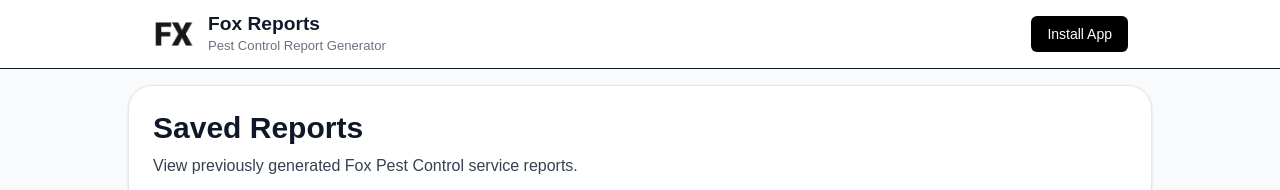
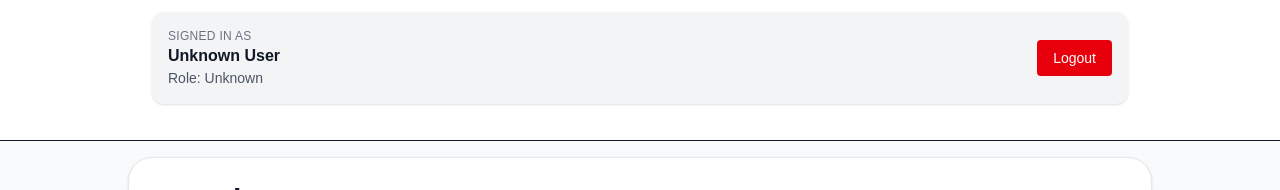
Before and after one commit to cnease/fox-report-generator, a Next.js app: page /reports in a window 1280 px wide. Shown: the top 190 px of the page. Built offline with nearby package versions, Linux system fonts and the light colour scheme; no server answers; the database is empty.

Commit message:
Fix reports page + logout + TypeScript errors

```diff
--- a/app/reports/page.tsx
+++ b/app/reports/page.tsx
@@ -2,8 +2,8 @@
 
 import CopyButton from "@/components/copy-button";
 import { useEffect, useMemo, useState } from "react";
-import InstallAppButton from "@/components/install-app-button";
 import BottomNav from "@/components/bottom-nav";
+import UserHeader from "@/components/user-header";
 import { createClient } from "@/lib/supabase/client";
 
 type VisualFinding = {
@@ -44,9 +44,7 @@ export default function ReportsPage() {
           )
           .order("created_at", { ascending: false });
 
-        if (error) {
-          throw new Error(error.message);
-        }
+        if (error) throw new Error(error.message);
 
         setReports(data || []);
       } catch (error) {
@@ -77,27 +75,11 @@ export default function ReportsPage() {
 
   return (
     <div className="min-h-screen bg-gray-50 flex flex-col">
+
+      {/* ✅ HEADER WITH LOGOUT */}
       <header className="safe-top sticky top-0 z-50 border-b bg-white/95 backdrop-blur">
-        <div className="mx-auto flex w-full max-w-5xl items-center justify-between px-4 py-3 sm:px-6">
-          <div className="flex items-center gap-3">
-            <img
-              src="/icons/icon-192.png"
-              alt="Fox Reports"
-              className="h-10 w-10 rounded-xl sm:h-11 sm:w-11"
-            />
-            <div className="flex flex-col">
-              <h1 className="text-[clamp(1rem,2.4vw,1.2rem)] font-semibold leading-tight">
-                Fox Reports
-              </h1>
-              <span className="text-[clamp(0.72rem,1.8vw,0.82rem)] text-gray-500">
-                Pest Control Report Generator
-              </span>
-            </div>
-          </div>
-
-          <div className="shrink-0">
-            <InstallAppButton />
-          </div>
+        <div className="mx-auto w-full max-w-5xl px-4 py-3 sm:px-6">
+          <UserHeader />
         </div>
       </header>
 
@@ -106,6 +88,7 @@ export default function ReportsPage() {
           <h1 className="mb-2 text-2xl font-bold text-gray-900 sm:text-3xl">
             Saved Reports
           </h1>
+
           <p className="mb-4 text-sm text-gray-700 sm:text-base">
             View previously generated Fox Pest Control service reports.
           </p>
@@ -156,32 +139,20 @@ export default function ReportsPage() {
                 </div>
 
                 <div className="mb-4 grid gap-2 text-sm text-gray-700">
-                  <p>
-                    <span className="font-semibold">Pest Type:</span>{" "}
-                    {report.pest_type || "-"}
-                  </p>
-                  <p>
-                    <span className="font-semibold">Findings:</span>{" "}
-                    {report.findings || "-"}
-                  </p>
-                  <p>
-                    <span className="font-semibold">Treatment:</span>{" "}
-                    {report.treatment || "-"}
-                  </p>
-                  <p>
-                    <span className="font-semibold">Notes:</span>{" "}
-                    {report.notes || "-"}
-                  </p>
+                  <p><span className="font-semibold">Pest Type:</span> {report.pest_type || "-"}</p>
+                  <p><span className="font-semibold">Findings:</span> {report.findings || "-"}</p>
+                  <p><span className="font-semibold">Treatment:</span> {report.treatment || "-"}</p>
+                  <p><span className="font-semibold">Notes:</span> {report.notes || "-"}</p>
                 </div>
 
-                {report.visual_findings_json &&
-                  report.visual_findings_json.length > 0 && (
+                {/* ✅ FIXED NULL ERROR */}
+                {(report.visual_findings_json?.length ?? 0) > 0 && (
                   <div className="mb-4 rounded-xl bg-blue-50 p-4">
                     <h3 className="mb-2 font-semibold text-gray-900">
                       AI-Detected Visual Findings
                     </h3>
                     <ul className="space-y-1 text-sm text-gray-700">
-                        {report.visual_findings_json.map((item, index) => (
+                      {report.visual_findings_json?.map((item, index) => (
                         <li key={`${item.finding}-${index}`}>
                           • {item.finding}
                         </li>
@@ -190,13 +161,14 @@ export default function ReportsPage() {
                   </div>
                 )}
 
-                {report.image_urls && report.image_urls.length > 0 && (
+                {/* ✅ FIXED NULL ERROR */}
+                {(report.image_urls?.length ?? 0) > 0 && (
                   <div className="mb-4">
                     <h3 className="mb-2 font-semibold text-gray-900">
                       Uploaded Photos
                     </h3>
                     <div className="grid grid-cols-2 gap-3 sm:grid-cols-3">
-                      {report.image_urls.map((url, index) => (
+                      {report.image_urls?.map((url, index) => (
                         <a
                           key={`${url}-${index}`}
                           href={url}
```
Lines whose indentation alone changed are shown as unchanged.
